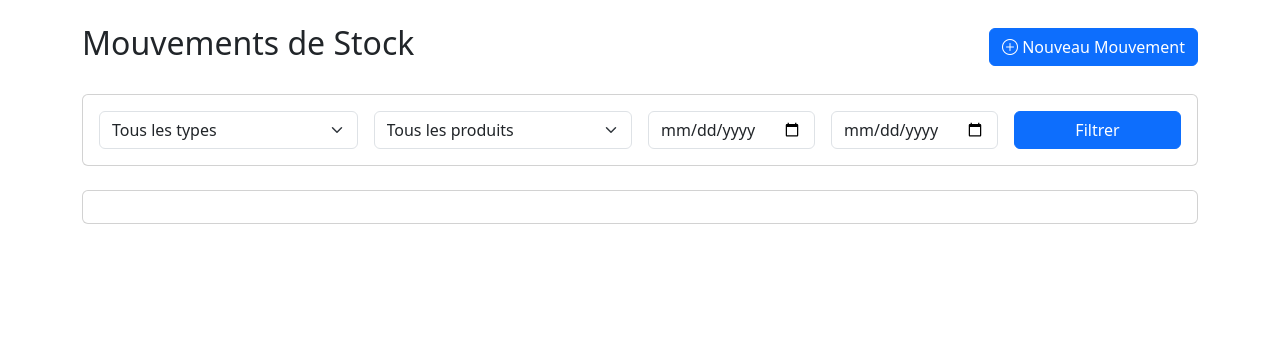
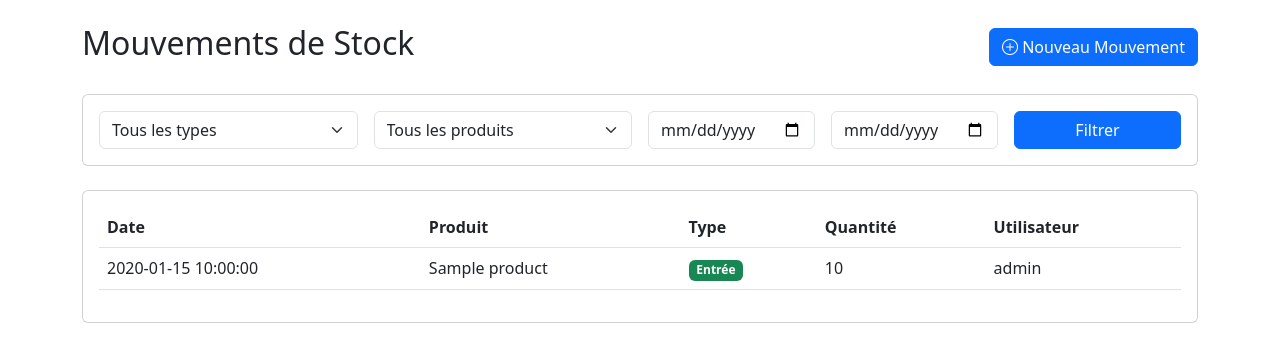
Before and after one commit to Bendada-Mohamed/gestion_stock_magasin, a PHP site: page /gestion_stock_magasin/movements/index.php in a window 1280 px wide. Shown: the part 56-418 px from the top of the page. Run offline with PHP 8.4, Linux system fonts and the light colour scheme; a user stored in the database is signed in; data comes from the database, SQL or seed files in the repository; tables that the repository leaves empty hold one stand-in row (values such as "Sample post"); data that the repository does not hold is empty; some libraries are stand-ins or nearby versions.

Commit message:
Refactor movement index and create files for improved product retrieval and authentication handling

```diff
--- a/api/movements/index.php
+++ b/api/movements/index.php
@@ -61,6 +61,55 @@ switch($method){
 
     echo json_encode(['status' => 'success', 'data' => $movements]);
     break;
+  case 'POST':
+    $product_id = $_POST['product_id'] ?? '';
+    $type = $_POST['type'] ?? '';
+    $quantity = $_POST['quantity'] ?? 0;
+
+    $errors = [];
+
+    // Validation
+    if (empty($product_id)) {
+      $errors[] = "Le produit est requis";
+    }
+    if (empty($type)) {
+      $errors[] = "Le type de mouvement est requis";
+    }
+    if ($quantity <= 0) {
+      $errors[] = "La quantité doit être supérieure à 0";
+    }
+
+    if (empty($errors)) {
+      try {
+        // Vérifier le stock disponible pour les sorties
+        if ($type === 'sortie') {
+          $stmt = $conn->prepare("SELECT quantity FROM products WHERE id = ?");
+          $stmt->execute([$product_id]);
+          $current_stock = $stmt->fetchColumn();
+
+          if ($current_stock < $quantity) {
+            $errors[] = "Stock insuffisant. Stock disponible : " . $current_stock;
+          }
+        }
+
+        if (empty($errors)) {
+          // Enregistrer le mouvement
+          $stmt = $conn->prepare("INSERT INTO stock_movements (product_id, type, quantity, user_id) VALUES (?, ?, ?, ?)");
+          $stmt->execute([$product_id, $type, $quantity, $_SESSION['user_id']]);
+
+          // Mettre à jour le stock
+          $stmt = $conn->prepare("UPDATE products SET quantity = quantity + ? WHERE id = ?");
+          $quantity_update = $type === 'entree' ? $quantity : -$quantity;
+          $stmt->execute([$quantity_update, $product_id]);
+
+          header('Location: index.php');
+          exit();
+        }
+      } catch (PDOException $e) {
+        $errors[] = "Erreur lors de l'enregistrement du mouvement : " . $e->getMessage();
+      }
+    }
+    break;
   default:
     http_response_code(405);
     echo json_encode(['status' => 'error', 'message' => 'Méthode non autorisée']);
--- a/movements/index.php
+++ b/movements/index.php
@@ -28,17 +28,17 @@ require_once "../assets/header.php";
                         <select class="form-select" name="product_id">
                             <option value="">Tous les produits</option>
                             <?php foreach ($products as $product): ?>
-                            <option value="<?php echo $product['id']; ?>" <?php echo $product_id == $product['id'] ? 'selected' : ''; ?>>
+                            <option value="<?php echo $product['id']; ?>">
                                 <?php echo htmlspecialchars($product['name']); ?>
                             </option>
                             <?php endforeach; ?>
                         </select>
                     </div>
                     <div class="col-md-2">
-                        <input type="date" class="form-control" name="date_start" placeholder="Date début" value="<?php echo $date_start; ?>">
+                        <input type="date" class="form-control" name="date_start" placeholder="Date début">
                     </div>
                     <div class="col-md-2">
-                        <input type="date" class="form-control" name="date_end" placeholder="Date fin" value="<?php echo $date_end; ?>">
+                        <input type="date" class="form-control" name="date_end" placeholder="Date fin">
                     </div>
                     <div class="col-md-2">
                         <button type="submit" class="btn btn-primary w-100">Filtrer</button>
@@ -50,8 +50,18 @@ require_once "../assets/header.php";
         <!-- Liste des mouvements -->
         <div class="card">
             <div class="card-body">
-                <div class="table-responsive">
+                <table class="table">
+                    <thead>
+                        <tr>
+                        <th>Date</th>
+                        <th>Produit</th>
+                        <th>Type</th>
+                        <th>Quantité</th>
+                        <th>Utilisateur</th>
+                        </tr>
+                    </thead>
                     <tbody id="MovementsTableBody"></tbody>
+                </table>
                 </div>
             </div>
         </div>
```
Also changed, not shown: movements/create.php (+0 -46 lines).
